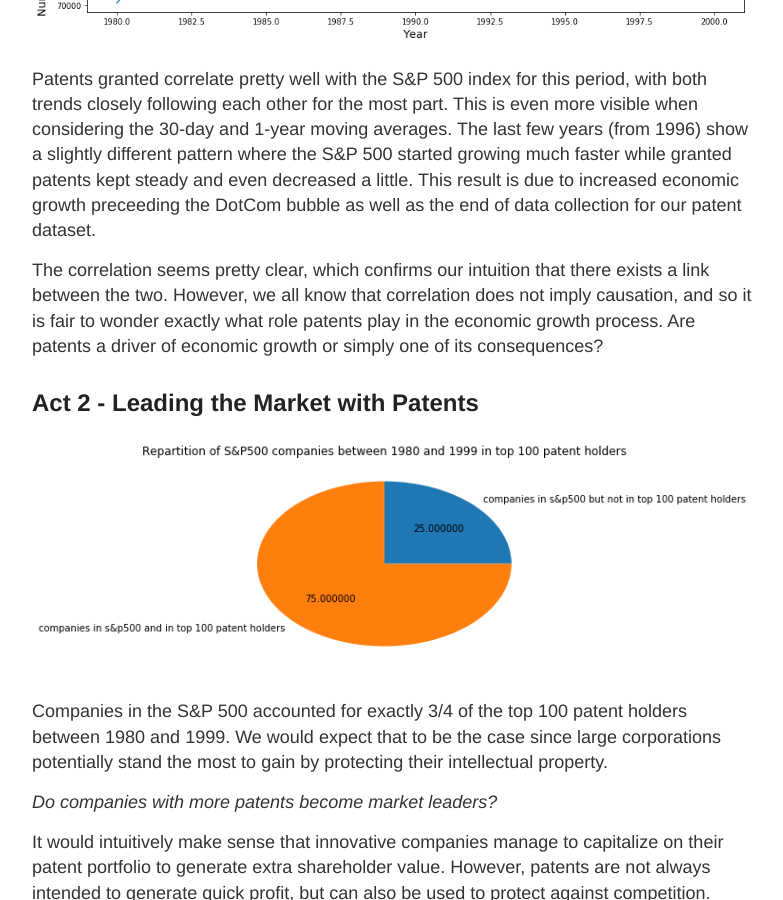
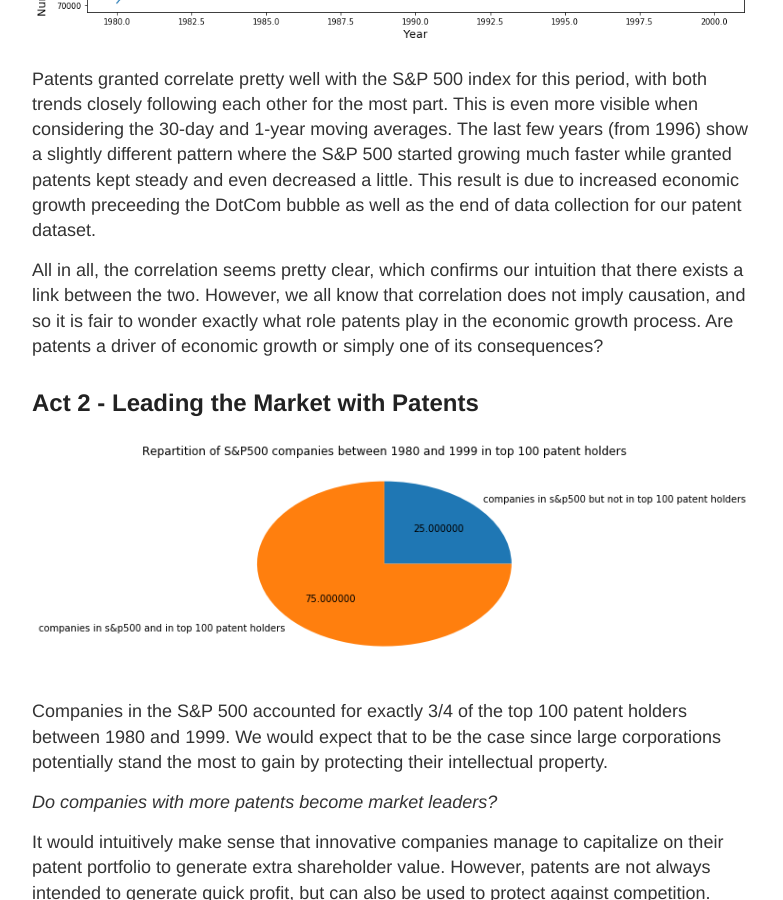
Before and after one commit to mosimann/mosimann.github.io, a Jekyll site: the page built from _posts/2017-12-19-Do-Markets-Follow-Patents.md, in a window 1280 px wide and 900 px high, scrolled down 1189 px. Shown: the whole window, without its empty margins (248-1031 px from the left). Built offline with Jekyll 4.4.1, drawn with Linux system fonts in a browser that asks for light colours.

Commit message:
Updated text

```diff
--- a/_posts/2017-12-19-Do-Markets-Follow-Patents.md
+++ b/_posts/2017-12-19-Do-Markets-Follow-Patents.md
@@ -18,7 +18,7 @@ Below is a chart showing the evolution of the S&P 500 index along with the numbe
 
 Patents granted correlate pretty well with the S&P 500 index for this period, with both trends closely following each other for the most part. This is even more visible when considering the 30-day and 1-year moving averages. The last few years (from 1996) show a slightly different pattern where the S&P 500 started growing much faster while granted patents kept steady and even decreased a little. This result is due to increased economic growth preceeding the DotCom bubble as well as the end of data collection for our patent dataset.
 
-The correlation seems pretty clear, which confirms our intuition that there exists a link between the two. However, we all know that correlation does not imply causation, and so it is fair to wonder exactly what role patents play in the economic growth process. Are patents a driver of economic growth or simply one of its consequences?
+All in all, the correlation seems pretty clear, which confirms our intuition that there exists a link between the two. However, we all know that correlation does not imply causation, and so it is fair to wonder exactly what role patents play in the economic growth process. Are patents a driver of economic growth or simply one of its consequences?
 
 
 ## Act 2 - Leading the Market with Patents
```
